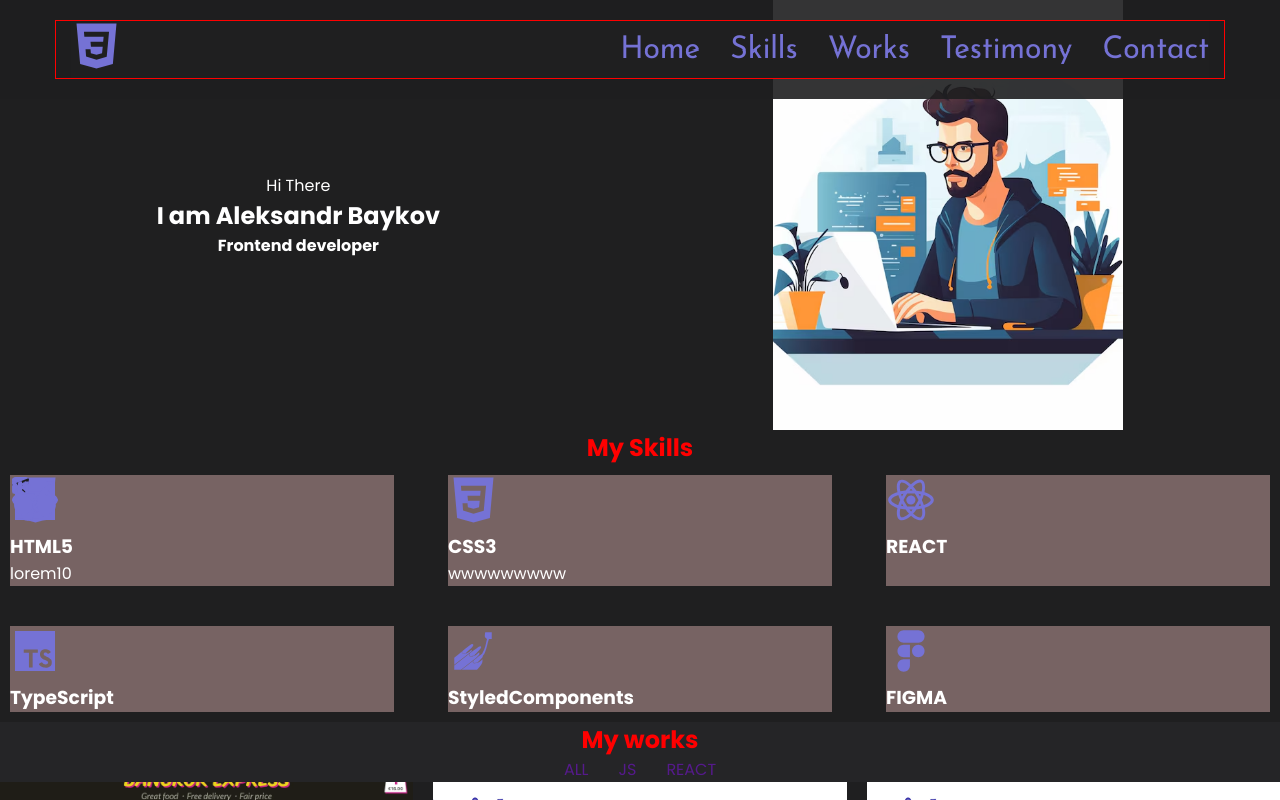
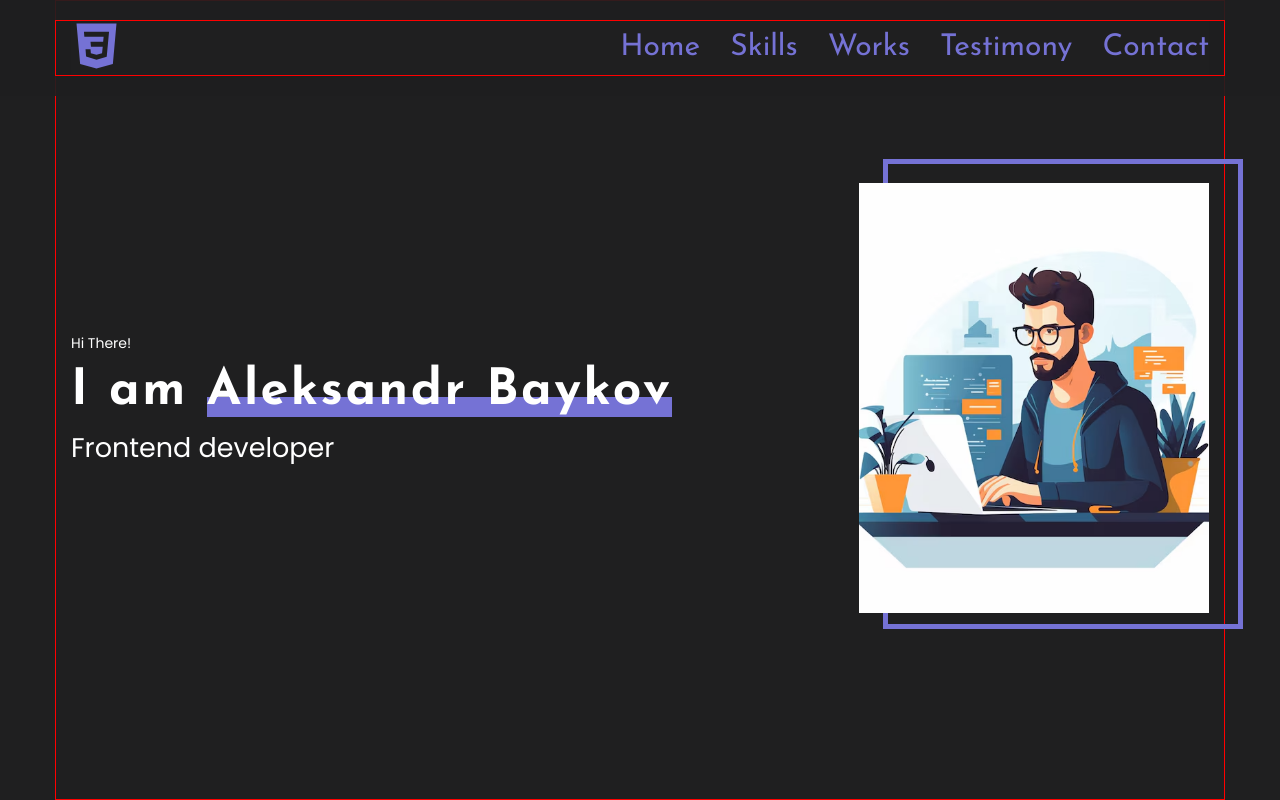
Before and after one commit to BaykovAleksandr/portfolio, a React (Vite) app: page / in a window 1280 px wide. Shown: the top 800 px of the page. Built offline with nearby package versions, Linux system fonts and the light colour scheme.

Commit message:
add styles for main section

```diff
--- a/src/components/FlexWrapper.tsx
+++ b/src/components/FlexWrapper.tsx
@@ -15,4 +15,5 @@
   justify-content: ${(props) => props.justify || "space-around"};
   align-items: ${props => props.align || 'stretch'};
   flex-wrap: ${props => props.wrap || 'nowrap'};
+  height: 100%;
 `;
--- a/src/layout/sections/main/Main.tsx
+++ b/src/layout/sections/main/Main.tsx
@@ -2,31 +2,54 @@
 import styled from "styled-components";
 import photo from "./../../../assets/images/photo.png";
 import { FlexWrapper } from "../../../components/FlexWrapper";
+import { Container } from "../../../components/Container";
+import { theme } from "../../../styles/Theme";
 
 export default function Main() {
   return (
     <StyledMain>
-      <FlexWrapper
-        justify="space-around"
-        align="center"
-      >
-        <div>
-          <span>Hi There</span>
-          <Name>I am Aleksandr Baykov</Name>
-          <MainTitle>Frontend developer</MainTitle>
-        </div>
-
-        <Photo src={photo} alt="" />
-      </FlexWrapper>
+      <Container>
+        <FlexWrapper justify="space-between" align="center">
+          <div>
+            <SmallText>Hi There!</SmallText>
+            <Name>
+              I am <span>Aleksandr Baykov</span>
+            </Name>
+            <MainTitle>Frontend developer</MainTitle>
+          </div>
+          <PhotoWrapper>
+            <Photo src={photo} alt="" />
+          </PhotoWrapper>
+        </FlexWrapper>
+      </Container>
     </StyledMain>
   );
 }
 
-const StyledMain = styled.main`
-min-height: 50vh;
-background-color: #c0abab;
+const StyledMain = styled.section`
+  min-height: 100vh;
+  background-color: #fff5e7;
+  display: flex;
 
-`
+`;
+
+const PhotoWrapper = styled.div`
+  position: relative;
+  z-index: 0;
+
+
+
+  &::before {
+    content: "";
+    width: 360px;
+    height: 470px;
+    border: 5px solid ${theme.colors.accent};
+    position: absolute;
+    top: -24px;
+    left: 24px;
+    z-index: -1;
+  }
+`;
 
 const Photo = styled.img`
   width: 350px;
@@ -35,7 +58,37 @@
 `;
 
 const MainTitle = styled.h1`
-font-size: 16px`
+  font-weight: 400;
+  font-size: 27px;
+  text-align: start;
+`;
 
 const Name = styled.h2`
-`
+  font-family: "Josefin Sans", sans-serif;
+  font-weight: 700;
+  font-size: 50px;
+  letter-spacing: 0.05em;
+  margin: 10px 0;
+  text-align: start;
+
+  span {
+    position: relative;
+    z-index: 0;
+    &::before {
+      content: "";
+      display: inline-block;
+      width: 100%;
+      height: 20px;
+      background-color: ${theme.colors.accent};
+      position: absolute;
+      bottom: 0;
+      z-index: -1;
+    }
+  }
+`;
+
+const SmallText = styled.p`
+  font-weight: 400;
+  font-size: 14px;
+  text-align: start;
+`;
--- a/src/styles/Global.styled.tsx
+++ b/src/styles/Global.styled.tsx
@@ -17,7 +17,8 @@
   sans-serif;
   -webkit-font-smoothing: antialiased;
   -moz-osx-font-smoothing: grayscale;
-  color: ${theme.colors.font}
+  color: ${theme.colors.font};
+  line-height: 1.2;
 }
 
 a {
```
